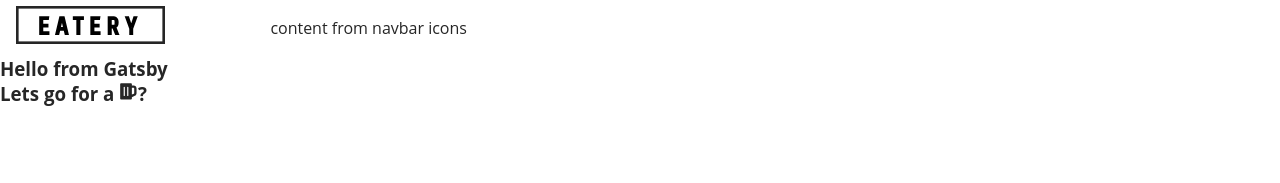
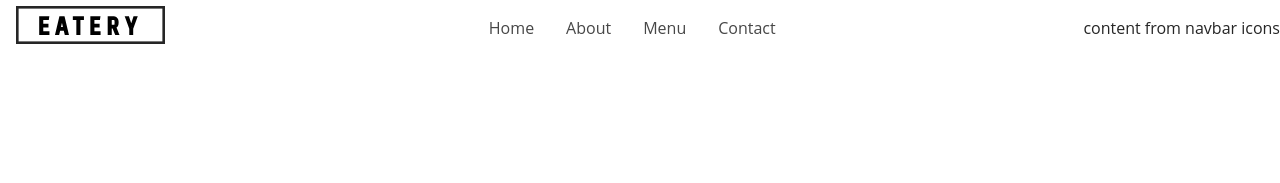
Before and after one commit to robgmerrill/gatsby-restaurant, a Gatsby site: page / in a window 1280 px wide. Built offline with nearby package versions, Linux system fonts and the light colour scheme; Gatsby itself is replaced by a stand-in of ours.

Commit message:
Navbar links screen size

```diff
--- a/src/components/globals/navbar/NavbarLinks.js
+++ b/src/components/globals/navbar/NavbarLinks.js
@@ -72,5 +72,15 @@ const LinkWrapper = styled.ul`
         padding: 0.5rem 1rem 0.5rem 1.3rem;
     }
     height: ${props => (props.open ? '152px' : '0px')};
-overflow: hidden;
+    overflow: hidden;
+    ${styles.transObject({ time: '1s' })};
+    @media(min-width: 768px) {
+        height: auto;
+        display: flex;
+        margin: 0 auto;
+        .nav-link:hover {
+            background: ${styles.colors.mainWhite};
+            padding: 0.5rem 1rem;
+        }
+    }
 `
--- a/src/pages/index.js
+++ b/src/pages/index.js
@@ -6,8 +6,6 @@ import SEO from "../components/seo"
 const IndexPage = () => (
   <Layout>
     <SEO title="Home" />
-    <h3>Hello from Gatsby</h3>
-    <h3> Lets go for a <FaBeer />? </h3>
   </Layout>
 )
 
```
